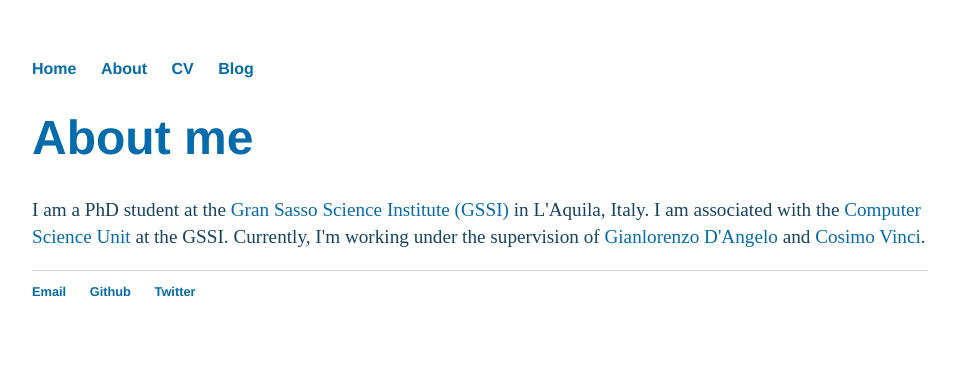
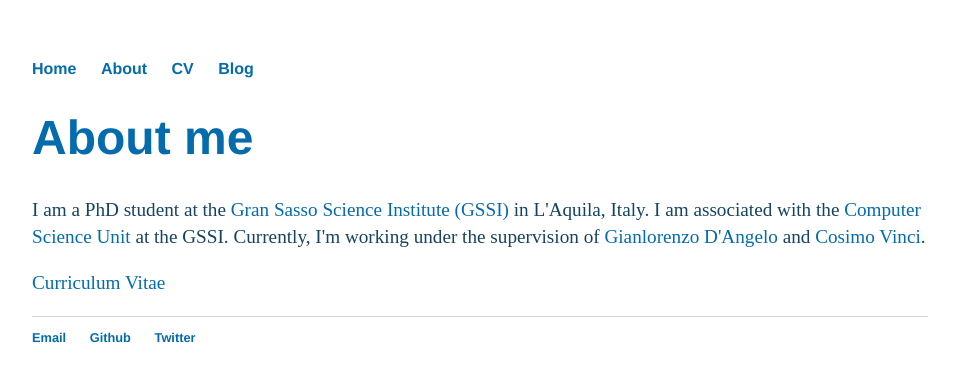
Before and after one commit to debashmitap/debashmitap.github.io, a Jekyll site: the page built from about/index.html, in a window 1280 px wide. Shown: the top 382 px of the page, without its empty margins (160-1119 px from the left). Built offline with Jekyll 4.4.1, drawn with Linux system fonts in a browser that asks for light colours.

Commit message:
Update index.html

```diff
--- a/about/index.html
+++ b/about/index.html
@@ -4,4 +4,5 @@
  <div class="about">
      <h1>About me</h1>
      <p>I am a PhD student at the <a href="https://www.gssi.it">Gran Sasso Science Institute (GSSI)</a> in L'Aquila, Italy. I am associated with the <a href="https://sites.google.com/gssi.it/csgssi/home?authuser=0">Computer Science Unit</a> at the GSSI. Currently, I'm working under the supervision of <a href="https://cs.gssi.it/gianlorenzo.dangelo/index.html">Gianlorenzo D'Angelo</a> and <a href="https://sites.google.com/view/cosimo-vinci">Cosimo Vinci</a>.</p>
+     <p><a href="Debashmita_Poddar_CV.pdf">Curriculum Vitae</a></p>
  </div>
```
